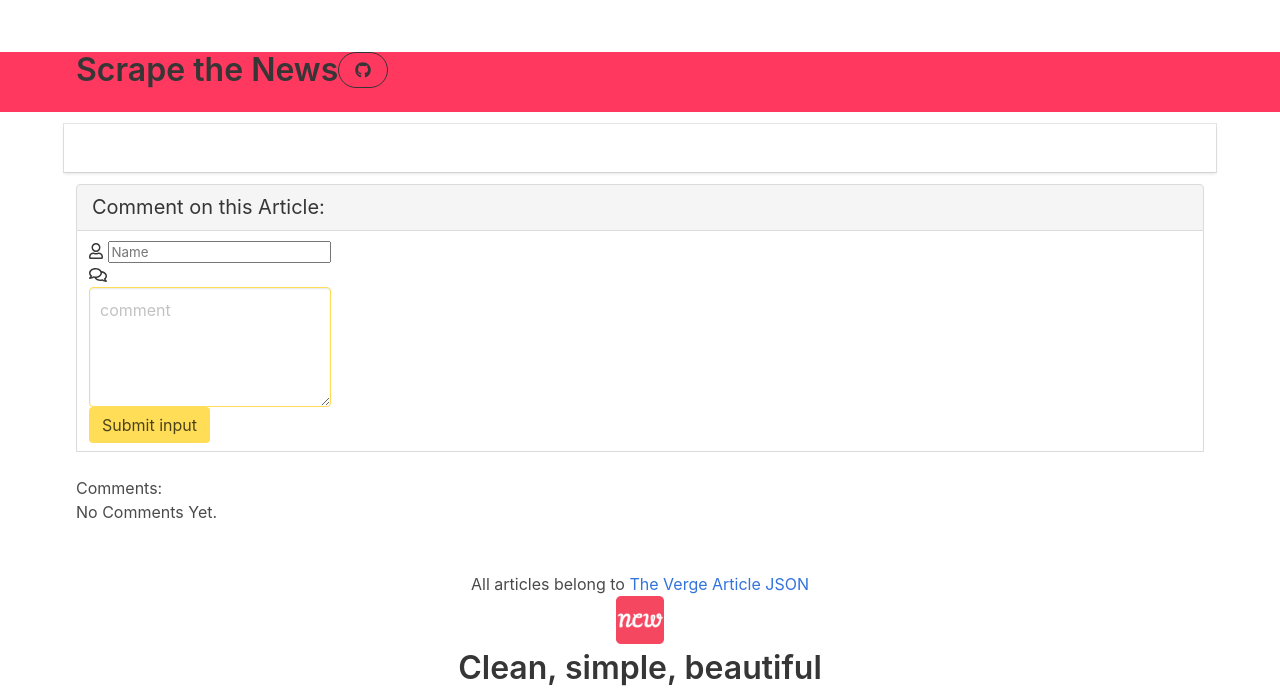
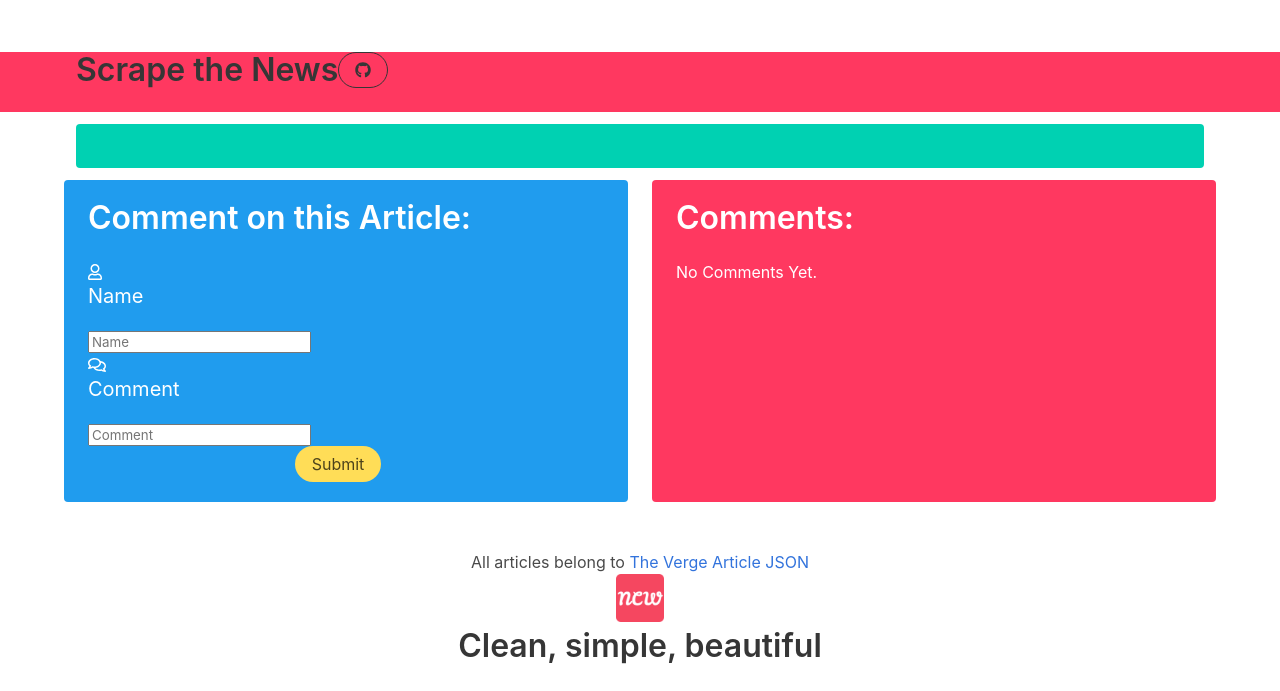
Before and after one commit to ncooperw/Scrape_the_News, a Node server app: template views/article.handlebars in a window 1280 px wide. Shown: the top 691 px of the page. Run offline with Node 20, Linux system fonts and the light colour scheme; the template is opened without the code that fills it, so the values that code supplies are empty; some libraries are stand-ins or nearby versions; some web fonts are replaced.

Commit message:
a little more styling and functionality

```diff
--- a/views/article.handlebars
+++ b/views/article.handlebars
@@ -1,53 +1,47 @@
-{{!-- <div class=class="has-navbar-fixed-top"></div> --}}
-<div class="columns">
-    <div class="container">
-        <div class="card">
-            <h3 class="title is-centered articleBody">{{article.title}}</h3>
-            <div class="card-header"></div>
-            <h5 class="card-content articleBody">{{body}}</h5>
+<div class=class="has-navbar-fixed-top"></div>
+<div class="tile">
+    <div class="tile is-parent">
+        <article class="tile is-child notification is-primary">
+            <p class="title">{{article.title}}</p>
+            <p class="subtitle">{{body}}</p>
+        </article>
     </div>
 </div>
+<div class="tile is-ancestor">
+    <div class="tile is-vertical is-6">
+        <div class="tile is-parent">
+            <article class="tile is-child notification is-info">
+                <p class="title">Comment on this Article:</p>
+                <div class="content">
+                    <form action="/comment/{{article._id}}" method="POST" class="card-panel">
+                        <div class="row">
+                            <div class="input-field">
+                                <i class="far fa-user"></i><p class="subtitle">Name</p>
+                                <input id="icon_prefix" type="text" placeholder="Name" name="name" class="validate active">
                             </div>
+                            <div class="input-field">
+                                <i class="far fa-comments"></i><p class="subtitle">Comment</p>
 
-
-<div class="columns">
-    <div class="container">
-        <div class="column">
-            <div class="panel">
-                <div class="panel-heading is-danger">
-                    <h5 class="">Comment on this Article:</h5>
+                                <input id="textarea" type="text" placeholder="Comment" name="comment" class="validate active">
                             </div>
-                <div class="field panel-block">
-                    <form action="/comment/{{article._id}}" method="POST" class="commentForm">
-                        <div class="control input-field">
-                            <i class="far fa-user"></i>
-                            <input id="icon_prefix" type="text" placeholder="Name" name="name" class="validate active is-warning">
                         </div>
-
-                        <div class="control input-field">
-                            <i class="far fa-comments"></i>
-                            <textarea class="textarea is-warning validate active" placeholder="comment"></textarea>
-                            {{!-- <input id="input-field" type="textarea" placeholder="Comment" name="comment" class="validate active"> --}}
+                        <!-- Submit Button -->
+                        <div class="row">
+                            <div class="input-field">
+                                <center><input class="button is-warning is-rounded add-comment-button" type="submit"
+                                        value="Submit"></center>
                             </div>
-
-                        <!-- Submit Button -->
-
-                            <div class="input-field">
-                                <input class="button is-warning add-comment-button" type="submit" value="Submit input">
                         </div>
-
                     </form>
                 </div>
+            </article>
         </div>
     </div>
-
-
-
-        {{!-- comments go here --}}
-        <div class="column">
-            <div class="panel">
-                <div class="panel-"
-                <h5 class="">Comments:</h5>
+    <div class="tile is-parent">
+        <article class="tile is-child notification is-danger">
+            <p class="title">Comments:</p>
+            <div class="content">
+                <!-- Content -->
                 {{#if article.comment}}
                 {{#each article.comment}}
                 <div class="card">
@@ -59,29 +53,6 @@
                 <p>No Comments Yet.</p>
                 {{/if}}
             </div>
+        </article>
     </div>
 </div>
-</div>
-
-{{!-- <div class="row">
-  <div class="col s2"></div>
-   <form action="/comment/{{article._id}}" method="POST" class="card-panel col s8">
-    <h5>Comment on this Article:</h5>
-      <div class="row">
-        <div class="input-field">
-          <i class="material-icons prefix">perm_identity</i>
-          <input id="icon_prefix" type="text" placeholder="Name" name="name" class="validate active">
-        </div>
-        <div class="input-field">
-          <i class="material-icons prefix">comment</i>
-          <input id="icon_telephone" type="text" placeholder="Comment" name="comment" class="validate active">
-        </div>
-      </div>
-       <!-- Submit Button -->
-      <div class="row">
-        <div class="input-field">
-        <center><input class="btn add-comment-button pink lighten-1" type="submit" value="Submit"></center>
-        </div>
-      </div>
-    </form>
-</div> --}}
--- a/views/layouts/main.handlebars
+++ b/views/layouts/main.handlebars
@@ -1,8 +1,6 @@
 <!DOCTYPE html>
 <html lang = "en">
     <head>
-       <title>Nicole Cooper-White | Designer, Full-Stack Developer &amp; Creator
-    </title>
     <meta charset="utf-8">
     <meta name="viewport" content="width=device-width, initial-scale=1">
     <meta http-equiv="x-ua-compatible" content="ie=edge">
@@ -10,7 +8,7 @@
     <meta name="author" content="Nicole Cooper-White">
 
     <link rel="stylesheet" href="https://cdnjs.cloudflare.com/ajax/libs/bulma/0.7.1/css/bulma.min.css">
-    <link rel-"stylesheet" href="/assets/css/style.css">
+    <link rel-"stylesheet" type="text/css" href="/assets/css/style.css">
     <script defer="" src="https://use.fontawesome.com/releases/v5.0.6/js/all.js"></script>
     <link href="https://fonts.googleapis.com/css?family=Aldrich|Josefin+Slab|Orbitron" rel="stylesheet">
 
```
Also changed, not shown: public/assets/css/style.css. Lines whose indentation alone changed are shown as unchanged.
